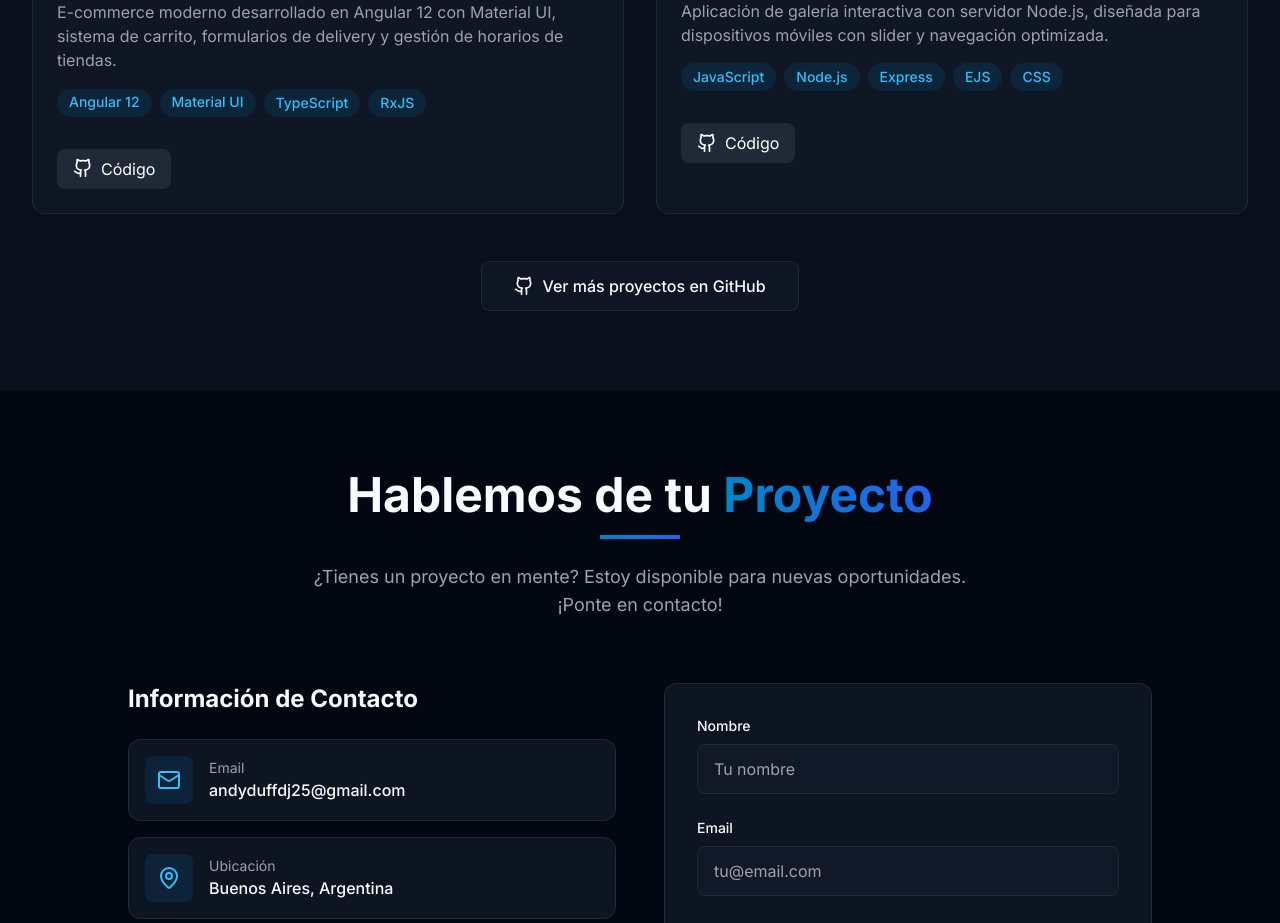
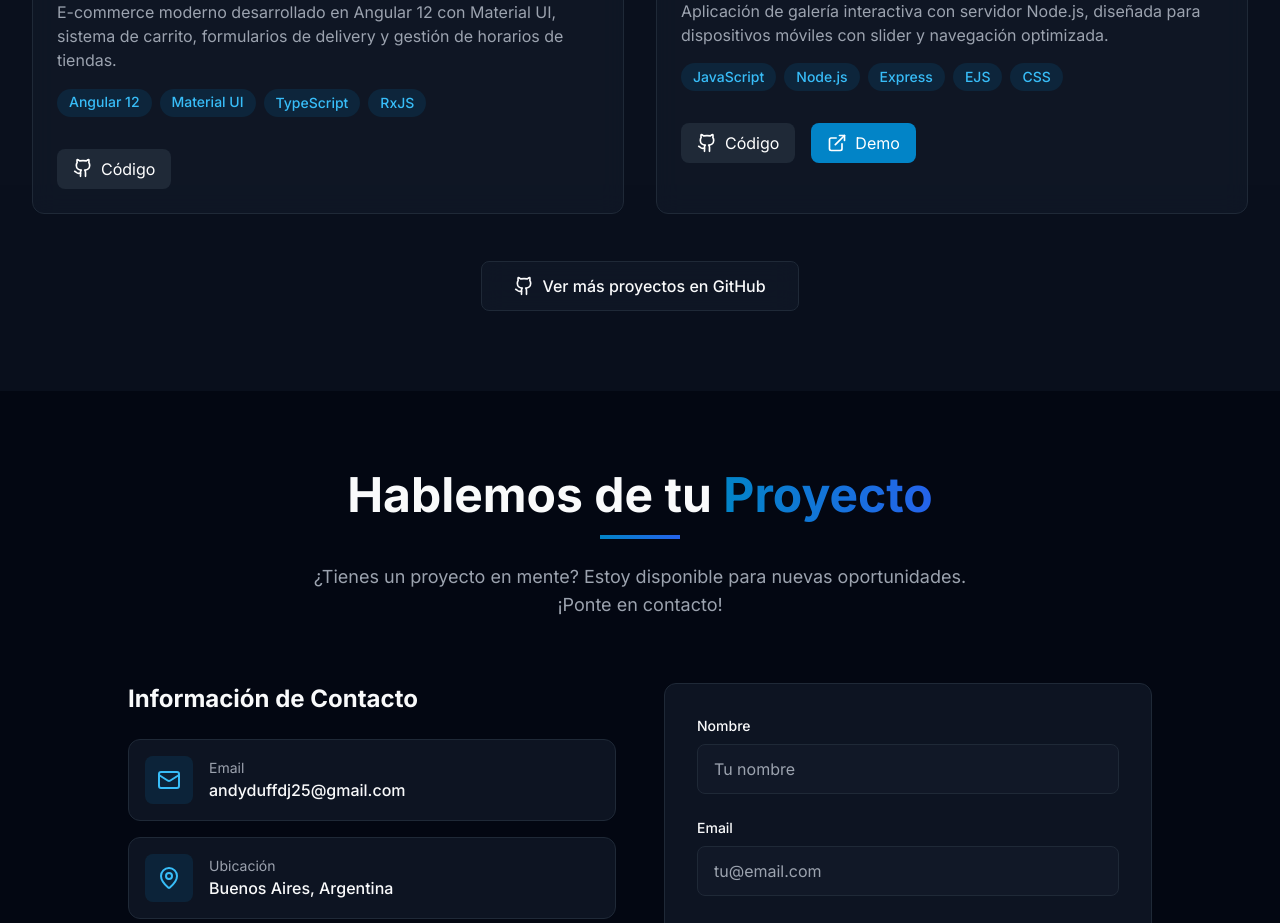
Before and after one commit to AndyV01/portfolio-nextjs, a Next.js app: page / in a window 1280 px wide. Shown: the part 3880-4803 px from the top of the page. Built offline with nearby package versions, Linux system fonts and the light colour scheme.

Commit message:
add demo gallery

```diff
--- a/src/components/Projects.tsx
+++ b/src/components/Projects.tsx
@@ -39,7 +39,7 @@ const Projects = () => {
       description: 'Aplicación de galería interactiva con servidor Node.js, diseñada para dispositivos móviles con slider y navegación optimizada.',
       tags: ['JavaScript', 'Node.js', 'Express', 'EJS', 'CSS'],
       github: 'https://github.com/AndyV01/Galery',
-      demo: null,
+      demo: 'https://gallery-0jqi.onrender.com/',
       image: ['/projects/galery.jpeg', '/projects/galery02.jpeg']
     },
   ]
```
